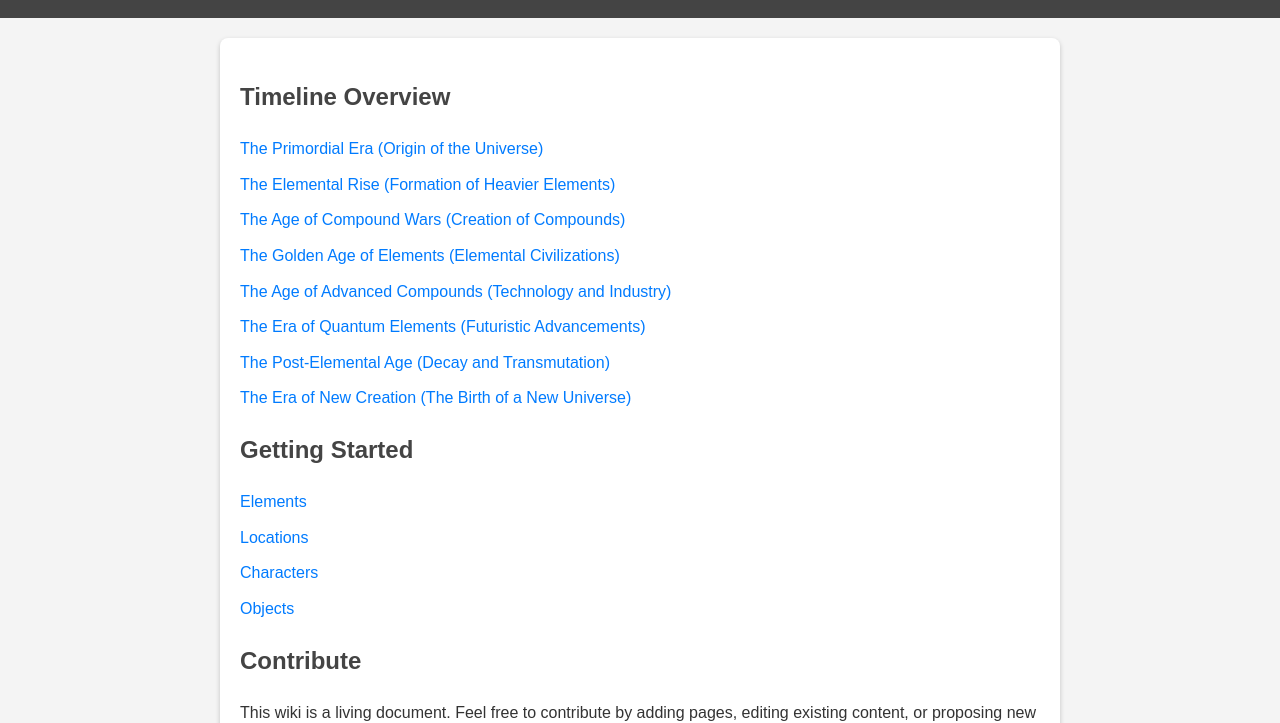
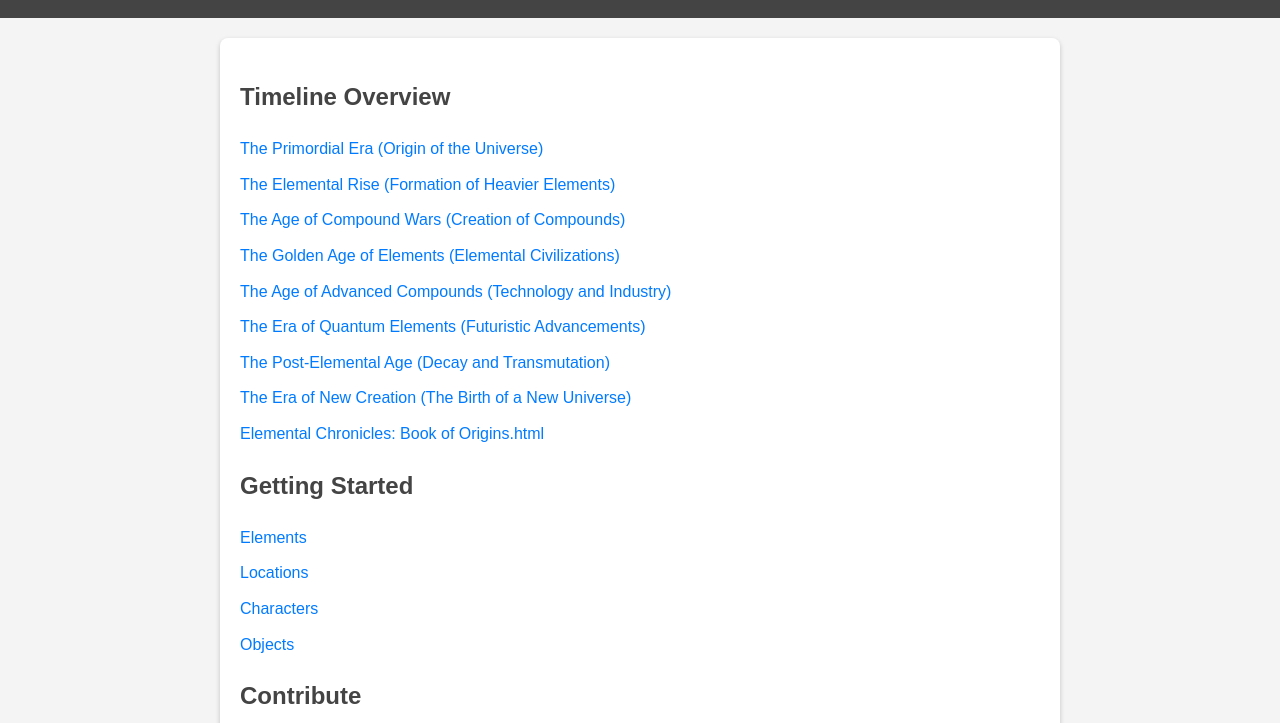
Before and after one commit to cvatch/Elements, a plain HTML site: page index.html in a window 1280 px wide. Shown: the part 96-819 px from the top of the page. Drawn offline with Linux system fonts and the light colour scheme.

Commit message:
Update index.html
added Elemental Chronicles: Book of Origins.html

```diff
--- a/index.html
+++ b/index.html
@@ -66,6 +66,7 @@
             <li><a href="quantum-elements.html">The Era of Quantum Elements (Futuristic Advancements)</a></li>
             <li><a href="post-elemental.html">The Post-Elemental Age (Decay and Transmutation)</a></li>
             <li><a href="new-creation.html">The Era of New Creation (The Birth of a New Universe)</a></li>
+            <li><a href="Elemental Chronicles: Book of Origins.html">Elemental Chronicles: Book of Origins.html</a></li>
         </ul>
 
         <h2>Getting Started</h2>
```
